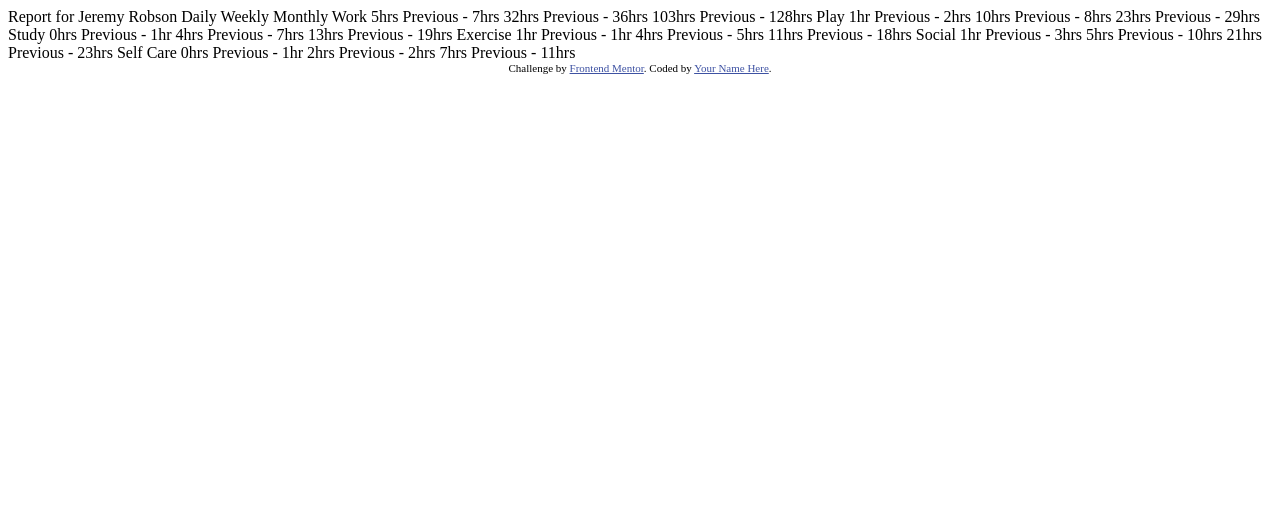
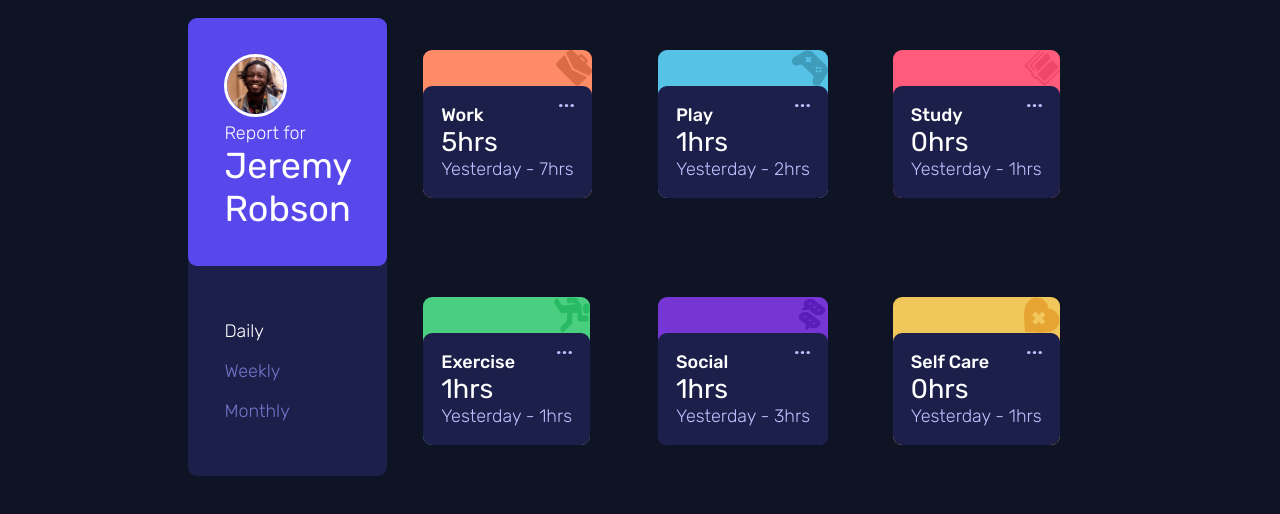
Before and after one commit to snigdha-sukun/time-tracking-dashboard, a plain HTML site: page index.html in a window 1280 px wide. Drawn offline with Linux system fonts and the light colour scheme.

Commit message:
my solution

```diff
--- /dev/null
+++ b/index.css
@@ -0,0 +1,184 @@
+@import url('https://fonts.googleapis.com/css2?family=Rubik:ital,wght@0,300..900;1,300..900&display=swap');
+
+:root {
+    --blue: hsl(246, 80%, 60%);
+    --light-red-work: hsl(15, 100%, 70%);
+    --soft-blue-play: hsl(195, 74%, 62%);
+    --light-red-study: hsl(348, 100%, 68%);
+    --lime-green-exercise: hsl(145, 58%, 55%);
+    --violet-social: hsl(264, 64%, 52%);
+    --soft-orange-self-care: hsl(43, 84%, 65%);
+    --very-dark-blue: hsl(226, 43%, 10%);
+    --dark-blue: hsl(235, 46%, 20%);
+    --desaturated-blue: hsl(235, 45%, 61%);
+    --pale-blue: hsl(236, 100%, 87%);
+    --card-hover: hsl(236, 41%, 34%);
+    --font-size: 18px;
+    --font-family: "Rubik";
+}
+
+* {
+    margin: 0;
+    padding: 0;
+    box-sizing: border-box;
+}
+
+body {
+    font-family: var(--font-family);
+    font-size: var(--font-size);
+    color: white;
+    background-color: var(--very-dark-blue);
+    font-weight: 300;
+    display: flex;
+    justify-content: center;
+    align-items: center;
+}
+
+h1, h2 {
+    font-weight: 400;
+}
+
+main {
+    display: grid;
+    grid-template-columns: repeat(4, 1fr);
+    grid-template-rows: repeat(2, 1fr);
+    align-items: center;
+}
+
+.container {
+    border-radius: 0.5em;
+    width: max-content;
+    height: max-content;
+    margin: 1em;
+    display: flex;
+    flex-direction: column;
+}
+
+.content {
+    background-color: var(--dark-blue);
+    padding: 1em;
+    border-radius: 0.5em;
+    width: max-content;
+    height: max-content;
+}
+
+.content:hover:not(:has(.ellipsis:hover)) {
+    cursor: pointer;
+    background-color: var(--card-hover);
+}
+
+.icon {
+    width: 2em;
+    height: 2em;
+    align-self: flex-end;
+}
+
+.heading {
+    grid-row: 1 / 3;
+    grid-column-start: 1;
+    display: flex;
+    flex-direction: column;
+    border-radius: 0.5em;
+    background-color: var(--dark-blue);
+    margin: 1em;
+    width: min-content;
+}
+
+.user_img {
+    width: 3.5em;
+    border: 0.2em solid white;
+    border-radius: 50%;
+}
+
+.user {
+    background-color: var(--blue);
+    padding: 2em;
+    border-radius: 0.5em;
+}
+
+.card_title {
+    font-weight: 500;
+    display: flex;
+    justify-content: space-between;
+}
+
+.ellipsis {
+    cursor: pointer;
+    height: 0.2em;
+}
+
+.options {
+    padding: 2em;
+}
+
+.option {
+    margin: 1em 0em;
+    color: var(--desaturated-blue);
+    cursor: pointer;
+}
+
+.option:hover {
+    color: white;
+}
+
+.selected_option {
+    color: white;
+}
+
+.previous {
+    color: var(--pale-blue);
+}
+
+.work {
+    background-color: var(--light-red-work);
+}
+
+.play {
+    background-color: var(--soft-blue-play);
+}
+
+.study {
+    background-color: var(--light-red-study);
+}
+
+.exercise {
+    background-color: var(--lime-green-exercise);
+}
+
+.social {
+    background-color: var(--violet-social);
+}
+
+.self-care {
+    background-color: var(--soft-orange-self-care);
+}
+
+@media (max-width: 768px) {
+    main {
+        display: flex;
+        flex-direction: column;
+        justify-content: center;
+        align-items: center;
+    }
+
+    .content-text {
+        display: flex;
+        justify-content: space-between;
+        align-items: center;
+    }
+
+    .previous {
+        padding-left: 2em;
+    }
+
+    .options {
+        display: flex;
+        justify-content: space-between;
+        align-items: center;
+        padding: 1em;
+    }
+
+    .option {
+        padding: 0 0.7em;
+    }
+}
--- a/index.html
+++ b/index.html
@@ -7,84 +7,108 @@
   <!-- displays site properly based on user's device -->
 
   <link rel="icon" type="image/png" sizes="32x32" href="./images/favicon-32x32.png">
+  <link rel="stylesheet" href="./index.css">
+  <script src="./index.js" defer></script>
 
   <title>Frontend Mentor | Time tracking dashboard</title>
-
-  <!-- Feel free to remove these styles or customise in your own stylesheet 👍 -->
-  <style>
-    .attribution {
-      font-size: 11px;
-      text-align: center;
-    }
-
-    .attribution a {
-      color: hsl(228, 45%, 44%);
-    }
-  </style>
 </head>
 
 <body>
-
-  Report for
-  Jeremy Robson
-
-  Daily
-  Weekly
-  Monthly
-
-  Work
-  5hrs <!-- daily -->
-  Previous - 7hrs <!-- daily -->
-  32hrs <!-- weekly -->
-  Previous - 36hrs <!-- weekly -->
-  103hrs <!-- monthly -->
-  Previous - 128hrs <!-- monthly -->
-
-  Play
-  1hr <!-- daily -->
-  Previous - 2hrs <!-- daily -->
-  10hrs <!-- weekly -->
-  Previous - 8hrs <!-- weekly -->
-  23hrs <!-- monthly -->
-  Previous - 29hrs <!-- monthly -->
-
-  Study
-  0hrs <!-- daily -->
-  Previous - 1hr <!-- daily -->
-  4hrs <!-- weekly -->
-  Previous - 7hrs <!-- weekly -->
-  13hrs <!-- monthly -->
-  Previous - 19hrs <!-- monthly -->
-
-  Exercise
-  1hr <!-- daily -->
-  Previous - 1hr <!-- daily -->
-  4hrs <!-- weekly -->
-  Previous - 5hrs <!-- weekly -->
-  11hrs <!-- monthly -->
-  Previous - 18hrs <!-- monthly -->
-
-  Social
-  1hr <!-- daily -->
-  Previous - 3hrs <!-- daily -->
-  5hrs <!-- weekly -->
-  Previous - 10hrs <!-- weekly -->
-  21hrs <!-- monthly -->
-  Previous - 23hrs <!-- monthly -->
-
-  Self Care
-  0hrs <!-- daily -->
-  Previous - 1hr <!-- daily -->
-  2hrs <!-- weekly -->
-  Previous - 2hrs <!-- weekly -->
-  7hrs <!-- monthly -->
-  Previous - 11hrs <!-- monthly -->
+  <main>
+    <div class="heading">
+      <div class="user">
+        <img src=" ./images/image-jeremy.png" alt="Jeremy Robson" class="user_img">
+        <p>Report for</p>
+        <h1>Jeremy Robson</h1>
+      </div>
+      <div class="options">
+        <p class="option" id="daily">Daily</p>
+        <p class="option" id="weekly">Weekly</p>
+        <p class="option" id="monthly">Monthly</p>
+      </div>
+    </div>
 
 
-  <div class="attribution">
-    Challenge by <a href="https://www.frontendmentor.io?ref=challenge" target="_blank">Frontend Mentor</a>.
-    Coded by <a href="#">Your Name Here</a>.
-  </div>
+    <div class="container work">
+      <img src="./images/icon-work.svg" alt="work" class="icon">
+      <div class="content">
+        <p class="card_title">Work
+          <img src="./images/icon-ellipsis.svg" alt="ellipsis" class="ellipsis">
+        </p>
+        <div class="content-text">
+          <h2 id="work-current"></h2>
+          <p class="previous" id="work-previous"></p>
+        </div>
+      </div>
+    </div>
+
+    <div class="container play">
+      <img src="./images/icon-play.svg" alt="play" class="icon">
+      <div class="content">
+        <p class="card_title">Play
+          <img src="./images/icon-ellipsis.svg" alt="ellipsis" class="ellipsis">
+        </p>
+        <div class="content-text">
+          <h2 id="play-current"></h2>
+          <p class="previous" id="play-previous"></p>
+        </div>
+      </div>
+    </div>
+
+    <div class="container study">
+      <img src="./images/icon-study.svg" alt="study" class="icon">
+      <div class="content">
+        <p class="card_title">Study
+          <img src="./images/icon-ellipsis.svg" alt="ellipsis" class="ellipsis">
+        </p>
+        <div class="content-text">
+          <h2 id="study-current"></h2>
+          <p class="previous" id="study-previous"></p>
+        </div>
+      </div>
+    </div>
+
+    <div class="container exercise">
+      <img src="./images/icon-exercise.svg" alt="exercise" class="icon">
+      <div class="content">
+        <p class="card_title">Exercise
+          <img src="./images/icon-ellipsis.svg" alt="ellipsis" class="ellipsis">
+        </p>
+        <div class="content-text">
+          <h2 id="exercise-current"></h2>
+          <p class="previous" id="exercise-previous"></p>
+        </div>
+      </div>
+    </div>
+
+    <div class="container social">
+      <img src="./images/icon-social.svg" alt="social" class="icon">
+      <div class="content">
+        <p class="card_title">
+          Social
+          <img src="./images/icon-ellipsis.svg" alt="ellipsis" class="ellipsis">
+        </p>
+        <div class="content-text">
+          <h2 id="social-current"></h2>
+          <p class="previous" id="social-previous"></p>
+        </div>
+      </div>
+    </div>
+
+    <div class="container self-care">
+      <img src="./images/icon-self-care.svg" alt="self-care" class="icon">
+      <div class="content">
+        <p class="card_title">Self Care
+          <img src="./images/icon-ellipsis.svg" alt="ellipsis" class="ellipsis">
+        </p>
+        <div class="content-text">
+          <h2 id="self-care-current"></h2>
+          <p class="previous" id="self-care-previous"></p>
+        </div>
+      </div>
+    </div>
+  </main>
+
 </body>
 
 </html>
--- /dev/null
+++ b/index.js
@@ -0,0 +1,83 @@
+const daily = document.getElementById('daily');
+const weekly = document.getElementById('weekly');
+const monthly = document.getElementById('monthly');
+
+const workCurrent = document.getElementById('work-current');
+const playCurrent = document.getElementById('play-current');
+const studyCurrent = document.getElementById('study-current');
+const exerciseCurrent = document.getElementById('exercise-current');
+const socialCurrent = document.getElementById('social-current');
+const selfCareCurrent = document.getElementById('self-care-current');
+
+const workPrevious = document.getElementById('work-previous');
+const playPrevious = document.getElementById('play-previous');
+const studyPrevious = document.getElementById('study-previous');
+const exercisePrevious = document.getElementById('exercise-previous');
+const socialPrevious = document.getElementById('social-previous');
+const selfCarePrevious = document.getElementById('self-care-previous');
+
+let json_data = [];
+
+fetch('./data.json').then((response) => {
+    if (!response.ok) return console.log('Oops! Something went wrong.');
+    return response.json();
+}).then((data) => {
+    json_data = data;
+    updateData('daily');
+});
+
+function updateData(selected) {
+    const prefix = selected === 'daily' ? 'Yesterday' : (selected === 'weekly') ? 'Last Week' : 'Last Month';
+
+    if (selected === 'daily') {
+        daily.classList.add('selected_option');
+        weekly.classList.remove('selected_option');
+        monthly.classList.remove('selected_option');
+    } else if (selected === 'weekly') {
+        daily.classList.remove('selected_option');
+        weekly.classList.add('selected_option');
+        monthly.classList.remove('selected_option');
+    } else {
+        daily.classList.remove('selected_option');
+        weekly.classList.remove('selected_option');
+        monthly.classList.add('selected_option');
+    }
+    for (let i = 0; i < json_data.length; i++) {
+        if (json_data[i].title === "Work") {
+            workCurrent.textContent = `${json_data[i].timeframes[selected].current}hrs`;
+            workPrevious.textContent = `${prefix} - ${json_data[i].timeframes[selected].previous}hrs`;
+        }
+        if (json_data[i].title === "Play") {
+            playCurrent.textContent = `${json_data[i].timeframes[selected].current}hrs`;
+            playPrevious.textContent = `${prefix} - ${json_data[i].timeframes[selected].previous}hrs`;
+        }
+        if (json_data[i].title === "Study") {
+            studyCurrent.textContent = `${json_data[i].timeframes[selected].current}hrs`;
+            studyPrevious.textContent = `${prefix} - ${json_data[i].timeframes[selected].previous}hrs`;
+        }
+        if (json_data[i].title === "Exercise") {
+            exerciseCurrent.textContent = `${json_data[i].timeframes[selected].current}hrs`;
+            exercisePrevious.textContent = `${prefix} - ${json_data[i].timeframes[selected].previous}hrs`;
+        }
+        if (json_data[i].title === "Social") {
+            socialCurrent.textContent = `${json_data[i].timeframes[selected].current}hrs`;
+            socialPrevious.textContent = `${prefix} - ${json_data[i].timeframes[selected].previous}hrs`;
+        }
+        if (json_data[i].title === "Self Care") {
+            selfCareCurrent.textContent = `${json_data[i].timeframes[selected].current}hrs`;
+            selfCarePrevious.textContent = `${prefix} - ${json_data[i].timeframes[selected].previous}hrs`;
+        }
+    }
+}
+
+daily.addEventListener('click', () => {
+    updateData('daily');
+});
+
+weekly.addEventListener('click', () => {
+    updateData('weekly');
+});
+
+monthly.addEventListener('click', () => {
+    updateData('monthly');
+});
```
